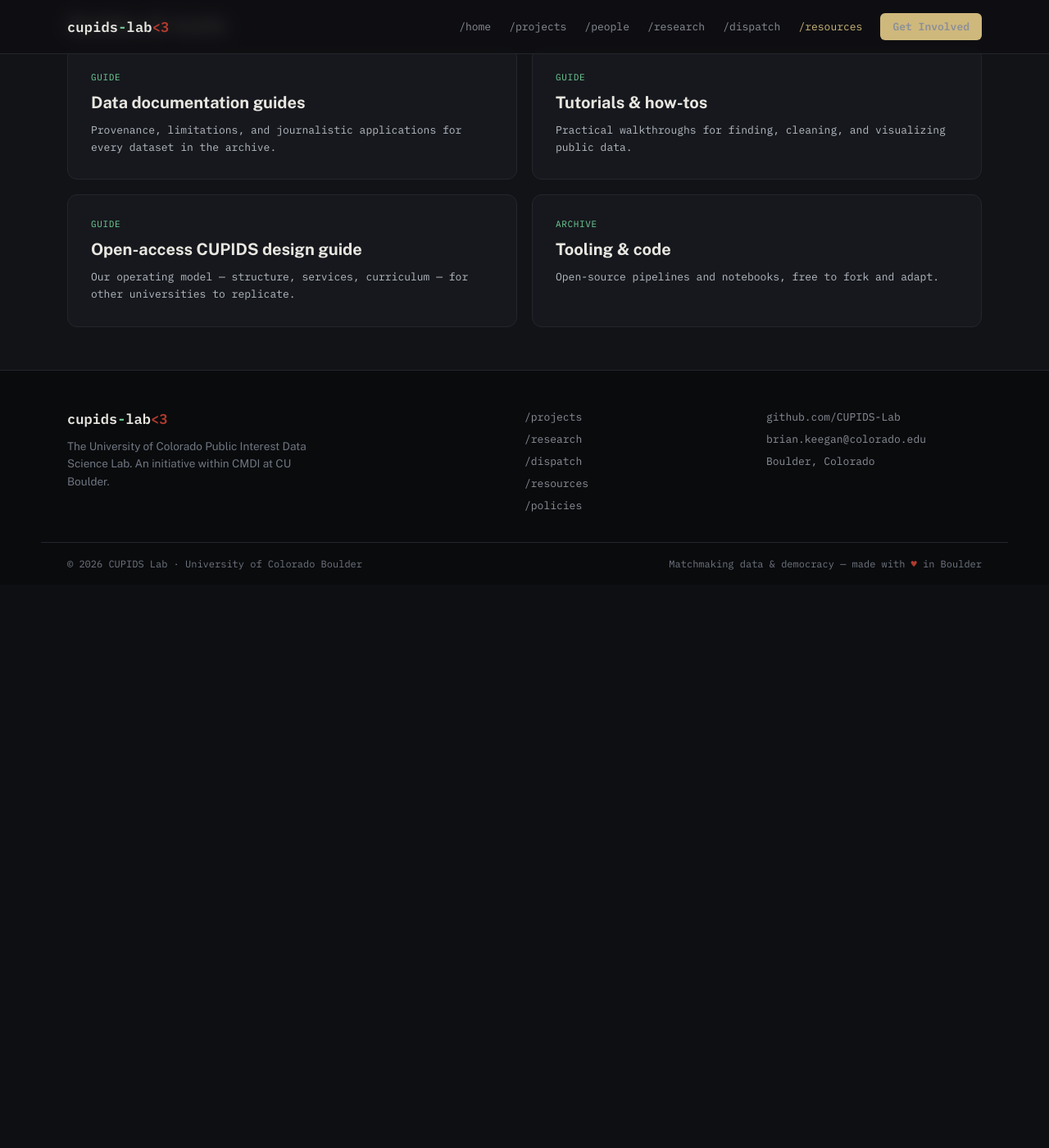
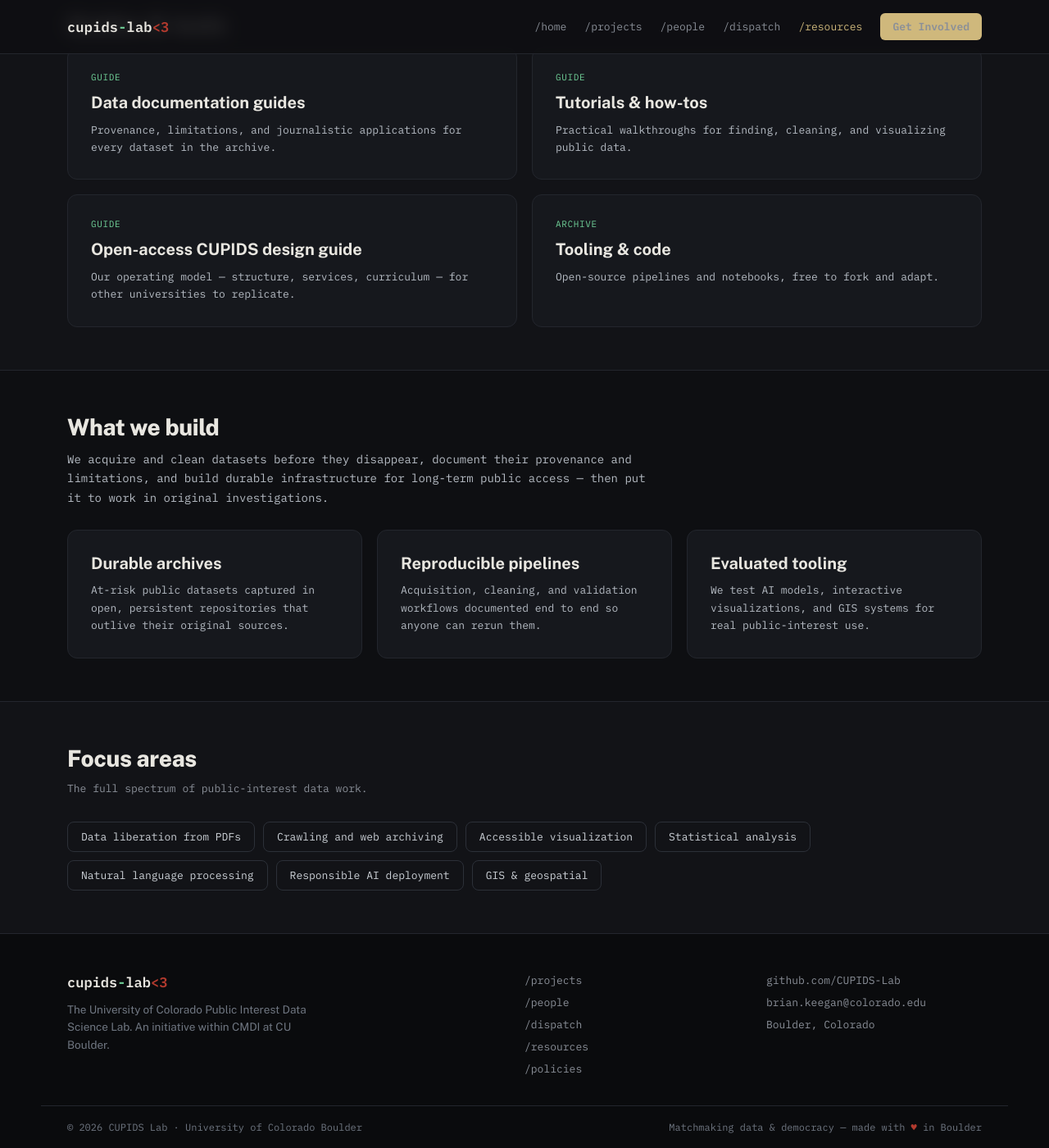
Before and after one commit to CUPIDS-Lab/cupids-lab.github.io, a Jekyll site: the page built from _pages/resources.md, in a window 1280 px wide and 1400 px high, scrolled down 863 px. Shown: the whole window at 82% size. Built offline with Jekyll 4.4.1, drawn with Linux system fonts in a browser that asks for light colours; before the commit the page ends 1576 px from its top, so only the background shows below that.

Commit message:
Merge /research into /resources; standardize footer with the nav
- Fold the Research page into Resources: its "What we build" cards and
  "Focus areas" chips (and the methods intro) now live on /resources/.
- /research/ becomes a no-index redirect to /resources/ (so existing links and
  bookmarks keep working). Home "Data Infrastructure" pillar now points at
  /resources/.
- Drop /research from the primary nav.
- Standardize the footer: it now derives from the primary nav (minus home)
  plus `footer_extra` (Policies), so it can't drift — this restores the
  missing People link and keeps Policies. Navigation data restructured
  accordingly.

```diff
--- a/_data/pillars.yml
+++ b/_data/pillars.yml
@@ -8,7 +8,7 @@
   title: Data Infrastructure
   body: "Acquire, clean, document, and archive critical public datasets in durable, open repositories."
   more: "See our research →"
-  url: /research/
+  url: /resources/
 - num: "03"
   title: Community Help Desk
   body: "Pro-bono data support for journalists, lawyers, and nonprofits across Colorado."
--- a/_includes/footer.html
+++ b/_includes/footer.html
@@ -5,7 +5,10 @@
       <p class="footer__about">The University of Colorado Public Interest Data Science Lab. An initiative within CMDI at CU Boulder.</p>
     </div>
     <nav class="footer__col" aria-label="Footer">
-      {%- for item in site.data.navigation.footer %}
+      {%- for item in site.data.navigation.primary %}{% unless item.key == 'home' %}
+      <a href="{{ item.url | relative_url }}">{{ item.label }}</a>
+      {%- endunless %}{% endfor %}
+      {%- for item in site.data.navigation.footer_extra %}
       <a href="{{ item.url | relative_url }}">{{ item.label }}</a>
       {%- endfor %}
     </nav>
--- a/_pages/resources.md
+++ b/_pages/resources.md
@@ -7,5 +7,14 @@ title: "Open data, open guides, open source."
 sections:
   - { type: archive, heading: "Public data archive", body: "A documented, durable mirror of the public datasets Coloradans depend on.", data: archive.datasets }
   - { type: collection, name: resources, heading: "Guides & tools", cols: 2 }
+  - type: cards
+    heading: "What we build"
+    cols: 3
+    body: "We acquire and clean datasets before they disappear, document their provenance and limitations, and build durable infrastructure for long-term public access — then put it to work in original investigations."
+    items:
+      - { title: "Durable archives", body: "At-risk public datasets captured in open, persistent repositories that outlive their original sources." }
+      - { title: "Reproducible pipelines", body: "Acquisition, cleaning, and validation workflows documented end to end so anyone can rerun them." }
+      - { title: "Evaluated tooling", body: "We test AI models, interactive visualizations, and GIS systems for real public-interest use." }
+  - { type: chips, heading: "Focus areas", body: "The full spectrum of public-interest data work.", data: focus_areas }
 ---
 Everything the lab archives or learns, shared back with the people who need it — free to use, adapt, and build on.
```
Also changed, not shown: _data/navigation.yml (+9 -12 lines), _pages/research.md (+15 -19 lines).
